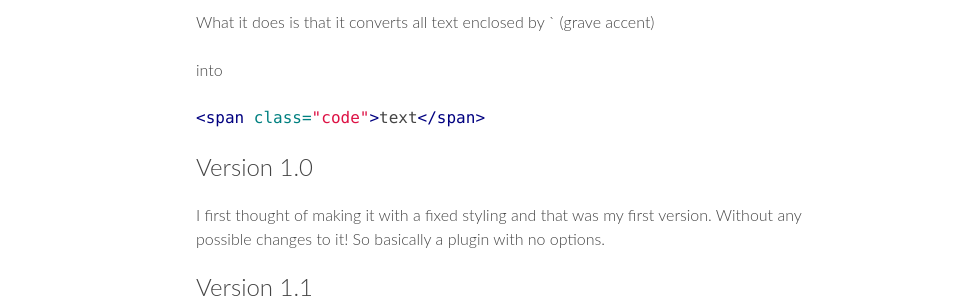
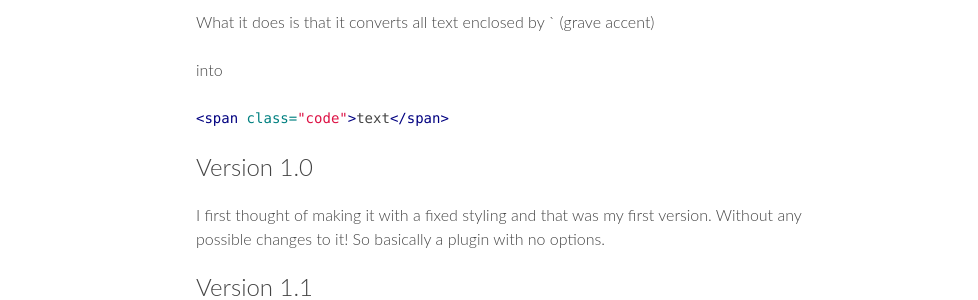
Before and after one commit to aniketpant/aniketpant.github.com, a Jekyll site: the page built from _posts/2012-02-17-wp-format-code.md, in a window 1280 px wide. Shown: the part 347-647 px from the top of the page, without its empty margins (136-1114 px from the left). Built offline with Jekyll 4.4.1, drawn with Linux system fonts in a browser that asks for light colours; some web fonts are replaced; Markdown is read by kramdown in place of the engine named in the settings; comment, search, counter and statistics services are not loaded.

Commit message:
Fix font-size for code blocks

```diff
--- a/css/_base.type.scss
+++ b/css/_base.type.scss
@@ -37,6 +37,7 @@
  * Code-like elements.
  */
 code, kbd, samp {
+  @include font-size(14px);
   color: $color-code;
   font-family: Inconsolata, Monaco, Consolas, "Andale Mono", "Bitstream Vera Sans Mono", "Courier New", Courier, monospace;
 }
```
Also changed, not shown: css/style.min.css, 1 other file.
